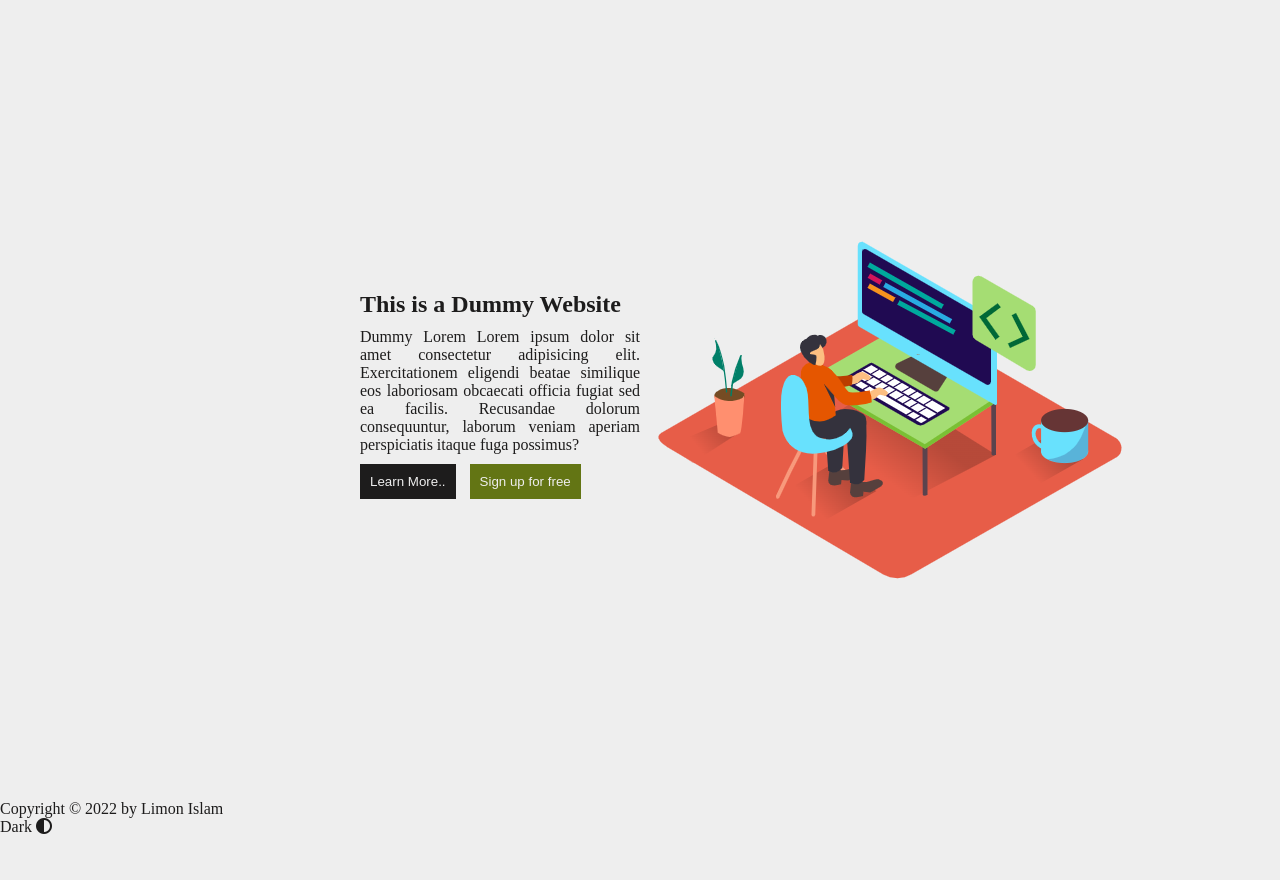
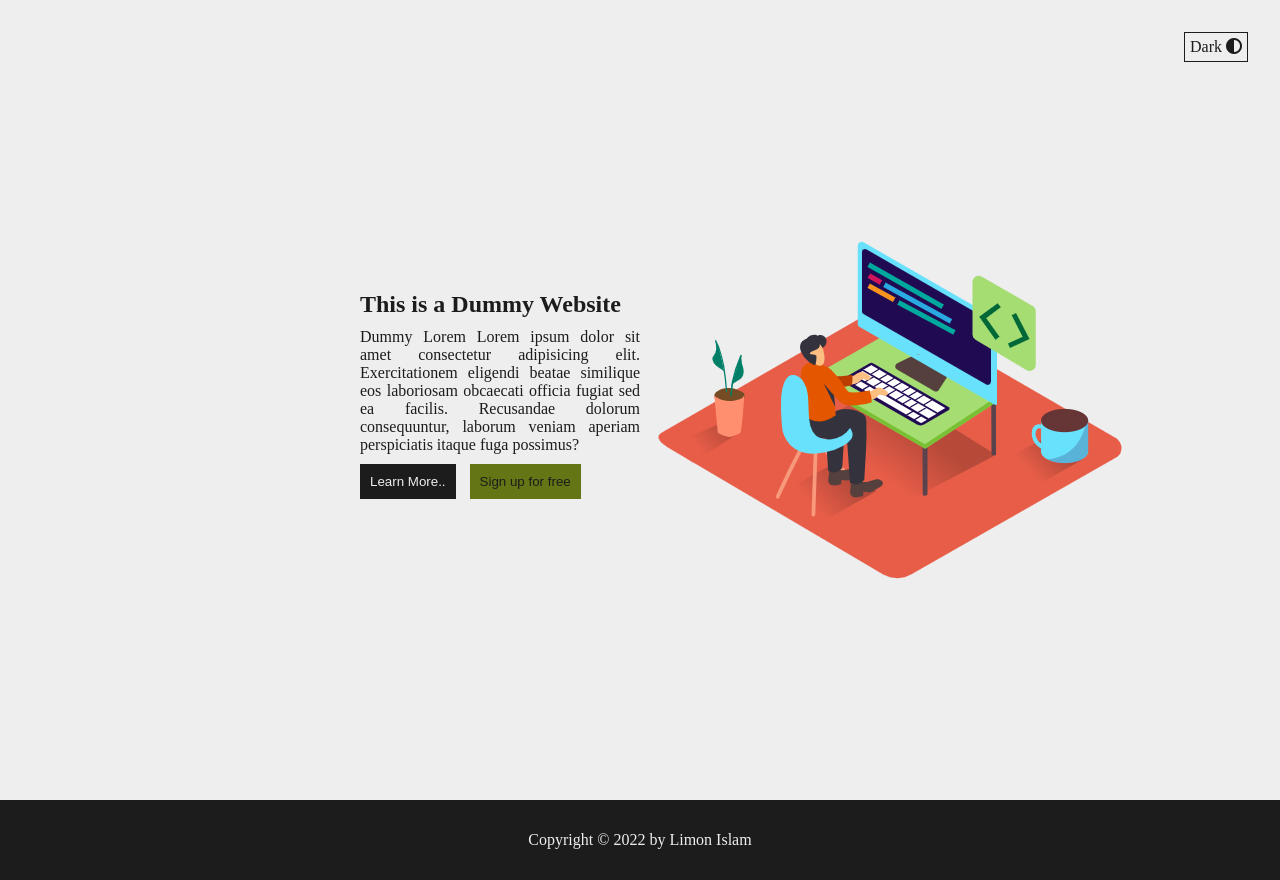
Before and after one commit to Limon714/php-project, a PHP site: page / in a window 1280 px wide. Before the commit the page ends 834 px from the top, so only its background shows below. Run offline with PHP 8.4, Linux system fonts and the light colour scheme.

Commit message:
Update style.css

```diff
--- a/style.css
+++ b/style.css
@@ -24,6 +24,7 @@ body{
 }
 .img{
     width: 30%;
+
 }
 .container{
     max-width: 600px;
@@ -60,11 +61,29 @@ button{
     outline: none;
 }
 button.lrn{
-    background-color: var(--color-dark);
-    color: var(--color-light);
+    background-color: var(--foreground);
+    color: var(--background);
 }
 .sn{
     background-color: var(--color-orange);
-    color: var(--background);
+    color: var(--foreground);
     margin-left: 10px;
 }
+footer{
+    width: 100%;
+    height: 10vh;
+    background-color: var(--foreground);
+    color: var(--background);
+    text-align: center;
+    justify-content: center;
+    display: flex;
+    align-items: center;
+}
+.toggle-darkmode{
+    position: absolute;
+    top: 2rem;
+    right: 2rem;
+    border: 1px solid var(--foreground);
+    padding: 5px;
+    cursor: pointer;
+}
```
